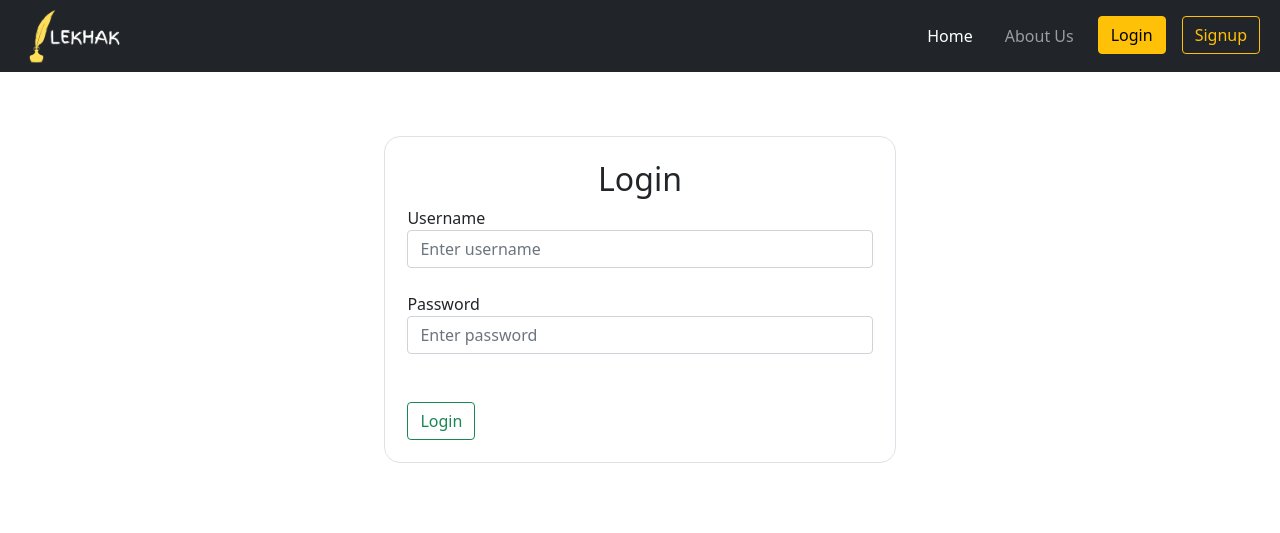
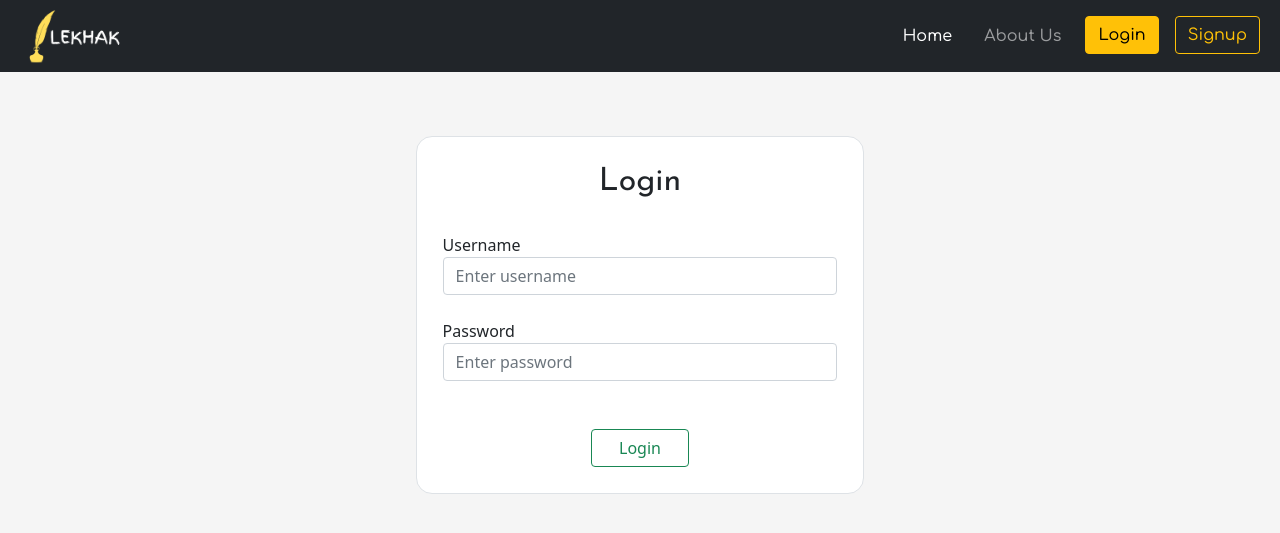
Before and after one commit to ChaitanyaBandiwdekar/blog-webapp, a PHP site: page /login.php in a window 1280 px wide. Shown: the top 533 px of the page. Run offline with PHP 8.4, Linux system fonts and the light colour scheme; some libraries are stand-ins or nearby versions.

Commit message:
UI modifications

```diff
--- /dev/null
+++ b/sample/add.css
@@ -0,0 +1,23 @@
+@import url('https://fonts.googleapis.com/css2?family=Comfortaa:wght@500&family=Josefin+Sans&display=swap');
+
+.navbar {
+    font-family: 'Comfortaa' !important;
+}
+
+h2 {
+    font-family: 'Josefin Sans', sans-serif;
+}
+
+body {
+    background-color: whitesmoke;
+}
+
+.card {
+    transition: all 0.2s ease;
+    cursor: pointer
+}
+
+.card:hover {
+    box-shadow: 5px 6px 6px 2px #e9ecef;
+    transform: scale(1.025)
+}
--- a/sample/add.php
+++ b/sample/add.php
@@ -6,7 +6,7 @@
 	<title>Blog-user form</title>
 	<meta charset="UTF-8">
 	<meta name="viewport" content="width=device-width, initial-scale=1">
-	<link rel="icon" type="image/png" href="https://c.cksource.com/a/1/logos/ckeditor5.png">
+	<link rel="icon" type="image/jpg" href="icon.jpg">
 	<link rel="stylesheet" href="add.css">
 
 	<link href="https://cdn.jsdelivr.net/npm/bootstrap@5.1.3/dist/css/bootstrap.min.css" rel="stylesheet" integrity="sha384-1BmE4kWBq78iYhFldvKuhfTAU6auU8tT94WrHftjDbrCEXSU1oBoqyl2QvZ6jIW3" crossorigin="anonymous">
--- a/sample/blog.php
+++ b/sample/blog.php
@@ -5,7 +5,7 @@
     <title>Lekhak</title>
     <meta charset="UTF-8">
     <meta name="viewport" content="width=device-width, initial-scale=1">
-    <link rel="icon" type="image/png" href="https://c.cksource.com/a/1/logos/ckeditor5.png">
+    <link rel="icon" type="image/jpg" href="icon.jpg">
 
     <link href="https://cdn.jsdelivr.net/npm/bootstrap@5.1.3/dist/css/bootstrap.min.css" rel="stylesheet" integrity="sha384-1BmE4kWBq78iYhFldvKuhfTAU6auU8tT94WrHftjDbrCEXSU1oBoqyl2QvZ6jIW3" crossorigin="anonymous">
     <script src="https://cdn.jsdelivr.net/npm/bootstrap@5.1.3/dist/js/bootstrap.bundle.min.js" integrity="sha384-ka7Sk0Gln4gmtz2MlQnikT1wXgYsOg+OMhuP+IlRH9sENBO0LRn5q+8nbTov4+1p" crossorigin="anonymous"></script>
--- a/sample/index.php
+++ b/sample/index.php
@@ -5,7 +5,7 @@
 	<title>Lekhak</title>
 	<meta charset="UTF-8">
 	<meta name="viewport" content="width=device-width, initial-scale=1">
-	<link rel="icon" type="image/png" href="https://c.cksource.com/a/1/logos/ckeditor5.png">
+	<link rel="icon" type="image/jpg" href="icon.jpg">
 
 	<link href="https://cdn.jsdelivr.net/npm/bootstrap@5.1.3/dist/css/bootstrap.min.css" rel="stylesheet" integrity="sha384-1BmE4kWBq78iYhFldvKuhfTAU6auU8tT94WrHftjDbrCEXSU1oBoqyl2QvZ6jIW3" crossorigin="anonymous">
 	<script src="https://cdn.jsdelivr.net/npm/bootstrap@5.1.3/dist/js/bootstrap.bundle.min.js" integrity="sha384-ka7Sk0Gln4gmtz2MlQnikT1wXgYsOg+OMhuP+IlRH9sENBO0LRn5q+8nbTov4+1p" crossorigin="anonymous"></script>
@@ -72,7 +72,7 @@
 
 	<br>
 	<h2 class="text-center">Latest Blogs</h2>
-	<div class="container border" style="margin: auto; margin-top: 1%; margin-bottom: 2%; padding: 1.75%; border-radius: 16px">
+	<div class="container border" style="background-color: ghostwhite; margin: auto; margin-top: 1%; margin-bottom: 2%; padding: 1.75%; border-radius: 16px">
 		<div class="row row-cols-1 row-cols-md-3 g-4">
 
 			<?php
--- a/sample/login.php
+++ b/sample/login.php
@@ -59,13 +59,14 @@ if ($_SERVER['REQUEST_METHOD'] == "POST") {
     <meta charset="UTF-8">
     <meta http-equiv="X-UA-Compatible" content="IE=edge">
     <meta name="viewport" content="width=device-width, initial-scale=1.0">
+    <link rel="icon" type="image/jpg" href="icon.jpg">
     <title>Login</title>
 
     <link href="https://cdn.jsdelivr.net/npm/bootstrap@5.1.3/dist/css/bootstrap.min.css" rel="stylesheet" integrity="sha384-1BmE4kWBq78iYhFldvKuhfTAU6auU8tT94WrHftjDbrCEXSU1oBoqyl2QvZ6jIW3" crossorigin="anonymous">
     <script src="https://cdn.jsdelivr.net/npm/bootstrap@5.1.3/dist/js/bootstrap.bundle.min.js" integrity="sha384-ka7Sk0Gln4gmtz2MlQnikT1wXgYsOg+OMhuP+IlRH9sENBO0LRn5q+8nbTov4+1p" crossorigin="anonymous"></script>
     <script src="https://cdn.jsdelivr.net/npm/@popperjs/core@2.10.2/dist/umd/popper.min.js" integrity="sha384-7+zCNj/IqJ95wo16oMtfsKbZ9ccEh31eOz1HGyDuCQ6wgnyJNSYdrPa03rtR1zdB" crossorigin="anonymous"></script>
     <script src="https://cdn.jsdelivr.net/npm/bootstrap@5.1.3/dist/js/bootstrap.min.js" integrity="sha384-QJHtvGhmr9XOIpI6YVutG+2QOK9T+ZnN4kzFN1RtK3zEFEIsxhlmWl5/YESvpZ13" crossorigin="anonymous"></script>
-
+    <link rel="stylesheet" href="add.css" />
 
 
 </head>
@@ -120,8 +121,11 @@ if ($_SERVER['REQUEST_METHOD'] == "POST") {
         </div>
     </nav>
 
-    <div class="container border" style="margin: auto; margin-top: 5%; margin-bottom: 2%; padding: 1.75%; border-radius: 16px; width: 40%">
+    <div class="container border" style="background-color: white; margin: auto; margin-top: 5%; margin-bottom: 2%; padding: 2%; border-radius: 16px; width: 35%">
+
         <h2 class="text-center">Login</h2>
+
+        <br>
         <form method="POST" action="login.php">
             <div class="form-group">
                 <label for="title">Username</label>
@@ -135,7 +139,10 @@ if ($_SERVER['REQUEST_METHOD'] == "POST") {
 
             <br>
             <br>
-            <button type="submit" class="btn btn-outline-success" name="login">Login</button>
+
+            <div class="d-grid gap-2 col-3 mx-auto">
+                <button type="submit" class="btn btn-outline-success text-center" name="login">Login</button>
+            </div>
         </form>
 
     </div>
--- a/sample/profile.php
+++ b/sample/profile.php
@@ -41,7 +41,7 @@ if (isset($_GET['delete'])) {
     <meta http-equiv="X-UA-Compatible" content="IE=edge">
     <meta name="viewport" content="width=device-width, initial-scale=1.0">
     <title>Profile</title>
-    <link rel="icon" type="image/png" href="https://c.cksource.com/a/1/logos/ckeditor5.png">
+    <link rel="icon" type="image/jpg" href="icon.jpg">
     <link rel="stylesheet" href="add.css">
     <link href="https://cdn.jsdelivr.net/npm/bootstrap@5.1.3/dist/css/bootstrap.min.css" rel="stylesheet" integrity="sha384-1BmE4kWBq78iYhFldvKuhfTAU6auU8tT94WrHftjDbrCEXSU1oBoqyl2QvZ6jIW3" crossorigin="anonymous">
     <script src="https://cdn.jsdelivr.net/npm/bootstrap@5.1.3/dist/js/bootstrap.bundle.min.js" integrity="sha384-ka7Sk0Gln4gmtz2MlQnikT1wXgYsOg+OMhuP+IlRH9sENBO0LRn5q+8nbTov4+1p" crossorigin="anonymous"></script>
@@ -186,7 +186,7 @@ if (isset($_GET['delete'])) {
             element.addEventListener("click", (e) => {
                 sno = e.target.id.substr(1);
 
-                if (confirm("Are you sure you want to delete this note!")) {
+                if (confirm("Are you sure you want to delete this blog?")) {
                     console.log(sno);
                     window.location = `profile.php?delete=${sno}`;
                 } else {
```
Also changed, not shown: sample/signup.php (+6 -29 lines), sample/icon.jpg (added), sample/static/AES structure.png (added), sample/static/finance.jfif (deleted), sample/static/finance1.png (added), sample/static/hacking.png (added), sample/static/webdev.jpeg (added).
